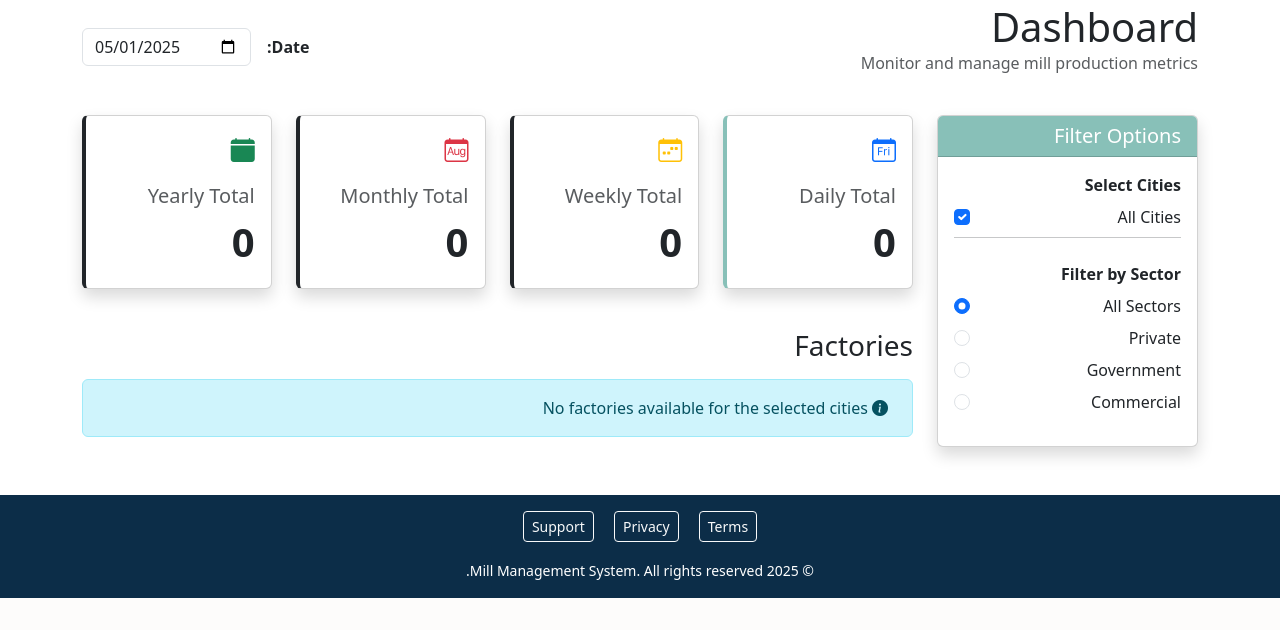
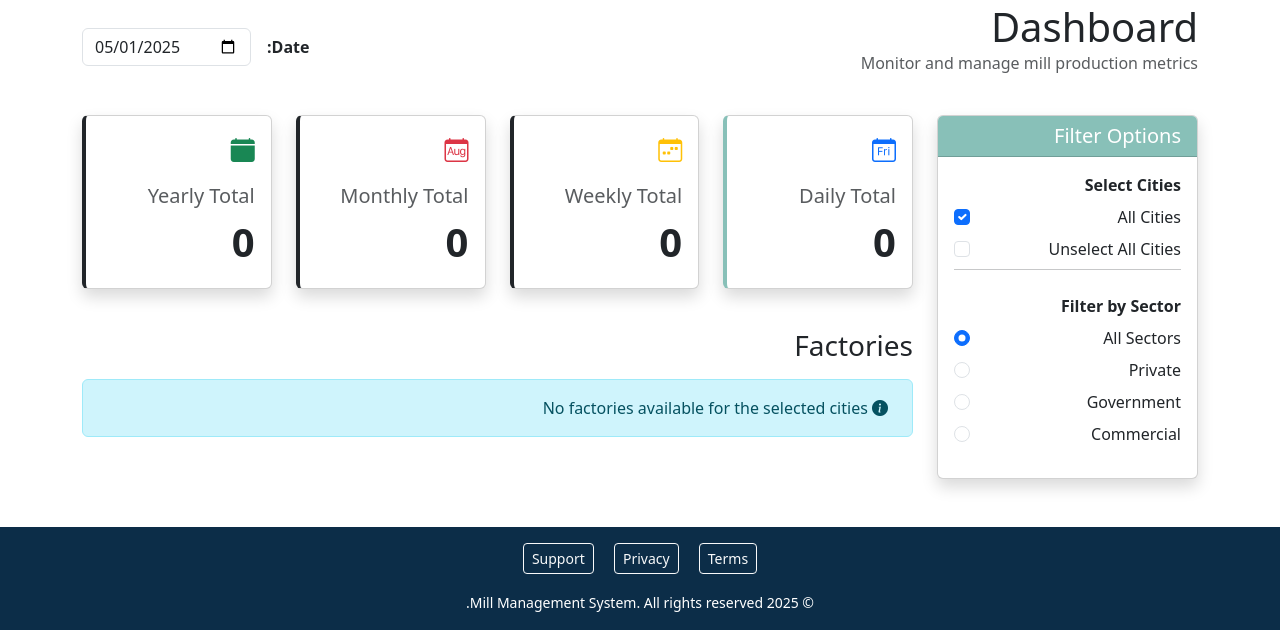
Before and after one commit to Jjustmee23/test-grain-nieuwe, a Django app: page /dashboard in a window 1280 px wide. Shown: the part 227-857 px from the top of the page. Before the commit the page ends 825 px from the top, so only its background shows below. Run offline with Django 4.2, Linux system fonts and the light colour scheme; the visitor is signed in with stand-in values (Sample User, id 1); data that the repository does not hold is empty.

Commit message:
de select button added

```diff
--- a/mill/templates/mill/dashboard.html
+++ b/mill/templates/mill/dashboard.html
@@ -163,9 +163,19 @@
                         <label class="form-label fw-bold">{% trans "Select Cities" %}</label>
                         <div class="city-selector">
                             <div class="form-check mb-2">
-                                <input class="form-check-input" type="checkbox" id="selectAllCities" {% if not selected_city_ids %}checked{% endif %} onchange="handleSelectAll()">
+                                <input class="form-check-input" type="checkbox" id="selectAllCities"
+                                       {% if not selected_city_ids and not request.GET.unselect_all %}checked{% endif %}
+                                       onchange="handleSelectAll()">
                                 <label class="form-check-label" for="selectAllCities">
                                     {% trans "All Cities" %}
+                                </label>
+                            </div>
+                            <div class="form-check mb-2">
+                                <input class="form-check-input" type="checkbox" id="unselectAllCities"
+                                       {% if request.GET.unselect_all == 'true' %}checked{% endif %}
+                                       onchange="handleUnselectAll()">
+                                <label class="form-check-label" for="unselectAllCities">
+                                    {% trans "Unselect All Cities" %}
                                 </label>
                             </div>
                             <hr class="my-2">
@@ -370,6 +380,7 @@
 
         function handleSelectAll() {
             const selectAllCheckbox = document.getElementById('selectAllCities');
+            const unselectAllCheckbox = document.getElementById('unselectAllCities');
             const cityCheckboxes = document.querySelectorAll('.city-checkbox');
 
             cityCheckboxes.forEach(checkbox => {
@@ -377,41 +388,39 @@
                 checkbox.disabled = selectAllCheckbox.checked;
             });
 
-            updateDashboard();
-        }
-
-        function handleCitySelection() {
-            const selectAllCheckbox = document.getElementById('selectAllCities');
-            const cityCheckboxes = document.querySelectorAll('.city-checkbox');
-            const checkedCities = document.querySelectorAll('.city-checkbox:checked');
-
-            // If any individual city is selected, uncheck "Select All"
-            selectAllCheckbox.checked = false;
-
-            // If no cities are selected, check "Select All"
-            if (checkedCities.length === 0) {
-                selectAllCheckbox.checked = true;
-                cityCheckboxes.forEach(checkbox => {
-                    checkbox.disabled = true;
-                });
+            // Uncheck "Unselect All" when "Select All" is checked
+            if (selectAllCheckbox.checked) {
+                unselectAllCheckbox.checked = false;
             }
 
             updateDashboard();
         }
-
-        function updateSelectAllState() {
+        function handleUnselectAll() {
+            const unselectAllCheckbox = document.getElementById('unselectAllCities');
             const selectAllCheckbox = document.getElementById('selectAllCities');
             const cityCheckboxes = document.querySelectorAll('.city-checkbox');
 
-            if (selectAllCheckbox.checked) {
+            if (unselectAllCheckbox.checked) {
+                // Uncheck "Select All"
+                selectAllCheckbox.checked = false;
+
+                // Enable and uncheck all city checkboxes
                 cityCheckboxes.forEach(checkbox => {
-                    checkbox.disabled = true;
+                    checkbox.disabled = false;
                     checkbox.checked = false;
                 });
+
+                // Immediately uncheck the "Unselect All" checkbox itself
+                setTimeout(() => {
+                    unselectAllCheckbox.checked = false;
+                }, 0);
+
+                // Add unselect_all parameter when updating dashboard
+                updateDashboard(true);
             }
         }
 
-        function updateDashboard() {
+        function updateDashboard(unselectAll = false) {
             const selectAllCheckbox = document.getElementById('selectAllCities');
             const cityCheckboxes = document.querySelectorAll('.city-checkbox:checked');
             const datePicker = document.getElementById('dashboardDatePicker');
@@ -436,6 +445,11 @@
                 }
             }
 
+            // Add unselect_all parameter when explicitly unselecting all cities
+            if (unselectAll) {
+                url += (url.includes('?') ? '&' : '?') + 'unselect_all=true';
+            }
+
             // Preserve the sector filter if one is selected
             if (selectedSector) {
                 url += (url.includes('?') ? '&' : '?') + 'sector=' + selectedSector;
@@ -443,6 +457,81 @@
 
             window.location.href = url;
         }
+        function handleCitySelection() {
+            const selectAllCheckbox = document.getElementById('selectAllCities');
+            const cityCheckboxes = document.querySelectorAll('.city-checkbox');
+            const checkedCities = document.querySelectorAll('.city-checkbox:checked');
+
+            // If any individual city is selected, uncheck "Select All"
+            selectAllCheckbox.checked = false;
+
+            // If no cities are selected, check "Select All"
+            if (checkedCities.length === 0) {
+                selectAllCheckbox.checked = true;
+                cityCheckboxes.forEach(checkbox => {
+                    checkbox.disabled = true;
+                });
+            }
+
+            updateDashboard();
+        }
+
+        function updateSelectAllState() {
+            const selectAllCheckbox = document.getElementById('selectAllCities');
+            const unselectAllCheckbox = document.getElementById('unselectAllCities');
+            const cityCheckboxes = document.querySelectorAll('.city-checkbox');
+
+            // Check if we're in an unselect all state from the URL
+            const urlParams = new URLSearchParams(window.location.search);
+            const isUnselectAll = urlParams.get('unselect_all') === 'true';
+
+            if (isUnselectAll) {
+                selectAllCheckbox.checked = false;
+                cityCheckboxes.forEach(checkbox => {
+                    checkbox.disabled = false;
+                    checkbox.checked = false;
+                });
+            } else if (selectAllCheckbox.checked) {
+                cityCheckboxes.forEach(checkbox => {
+                    checkbox.disabled = true;
+                    checkbox.checked = false;
+                });
+                unselectAllCheckbox.checked = false;
+            }
+        }
+
+        // function updateDashboard() {
+        //     const selectAllCheckbox = document.getElementById('selectAllCities');
+        //     const cityCheckboxes = document.querySelectorAll('.city-checkbox:checked');
+        //     const datePicker = document.getElementById('dashboardDatePicker');
+        //     const selectedSector = document.querySelector('input[name="sector"]:checked').value;
+        //     let selectedCities = [];
+        //     let url = '/dashboard';
+
+        //     // Add date parameter if available
+        //     if (datePicker && datePicker.value) {
+        //         url += '?date=' + datePicker.value;
+        //     }
+
+        //     if (!selectAllCheckbox.checked) {
+        //         cityCheckboxes.forEach(checkbox => {
+        //             if (checkbox.checked) {
+        //                 selectedCities.push(checkbox.value);
+        //             }
+        //         });
+
+        //         if (selectedCities.length > 0) {
+        //             url += (url.includes('?') ? '&' : '?') + 'cities=' + selectedCities.join(',');
+        //         }
+        //     }
+
+        //     // Preserve the sector filter if one is selected
+        //     if (selectedSector) {
+        //         url += (url.includes('?') ? '&' : '?') + 'sector=' + selectedSector;
+        //     }
+
+        //     window.location.href = url;
+        // }
 
         function handleFactoryClick(factoryId) {
             window.location.href = '/view-statistics/?factory=' + factoryId;
--- a/mill/views/dashboard_views.py
+++ b/mill/views/dashboard_views.py
@@ -37,8 +37,14 @@ def dashboard(request):
             selected_city_ids = []
 
     # If no cities are selected or invalid selection, use all available cities
-    if not selected_city_ids:
+    # Check if explicitly unselecting all cities
+    unselect_all = request.GET.get('unselect_all', 'false') == 'true'
+
+    # If no cities are selected or invalid selection, and not explicitly unselecting all
+    if not selected_city_ids and not unselect_all:
         selected_city_ids = list(cities.values_list('id', flat=True))
+    elif not selected_city_ids and unselect_all:
+        selected_city_ids = []
 
     # Validate/parse date
     try:
```
